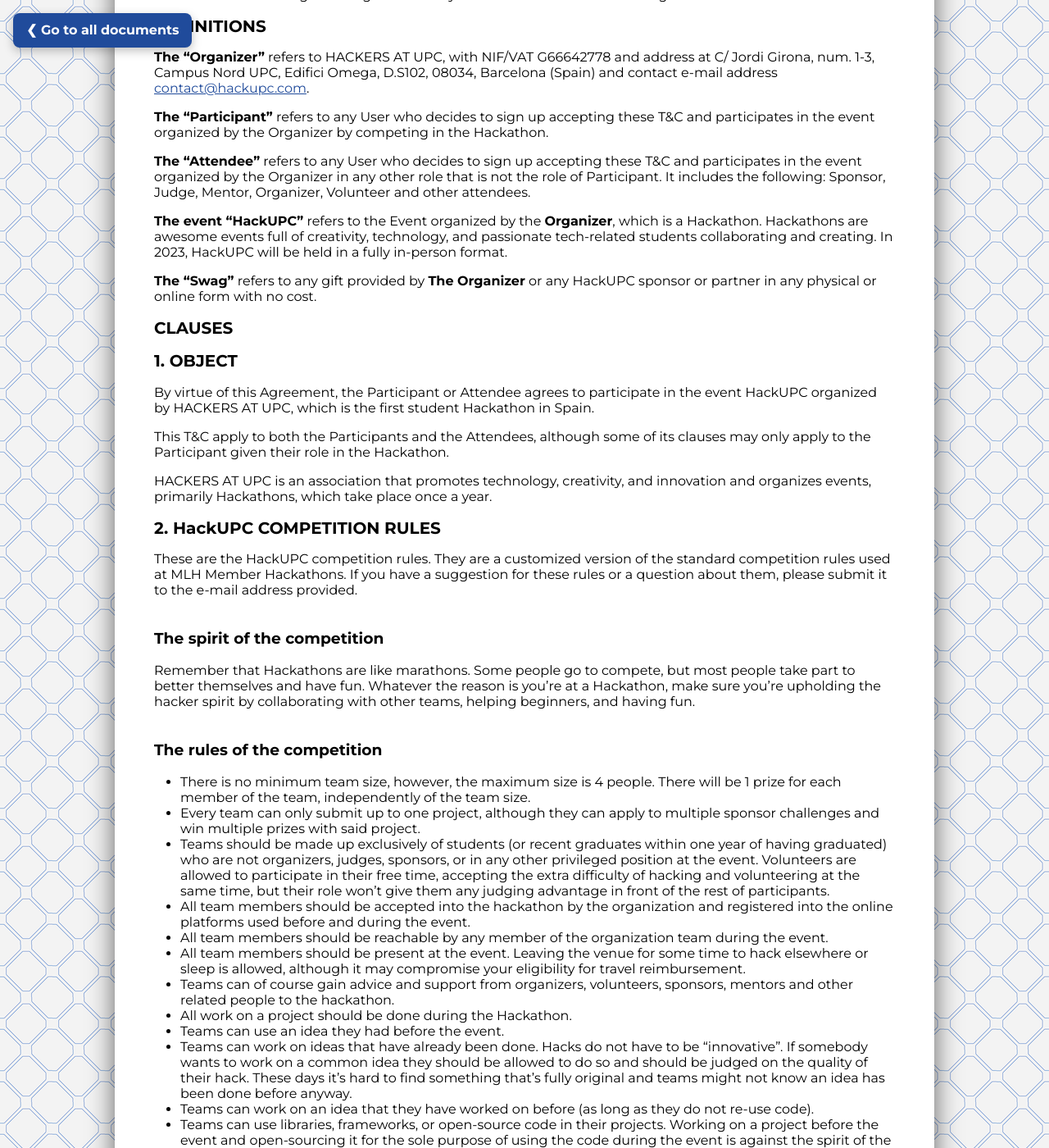
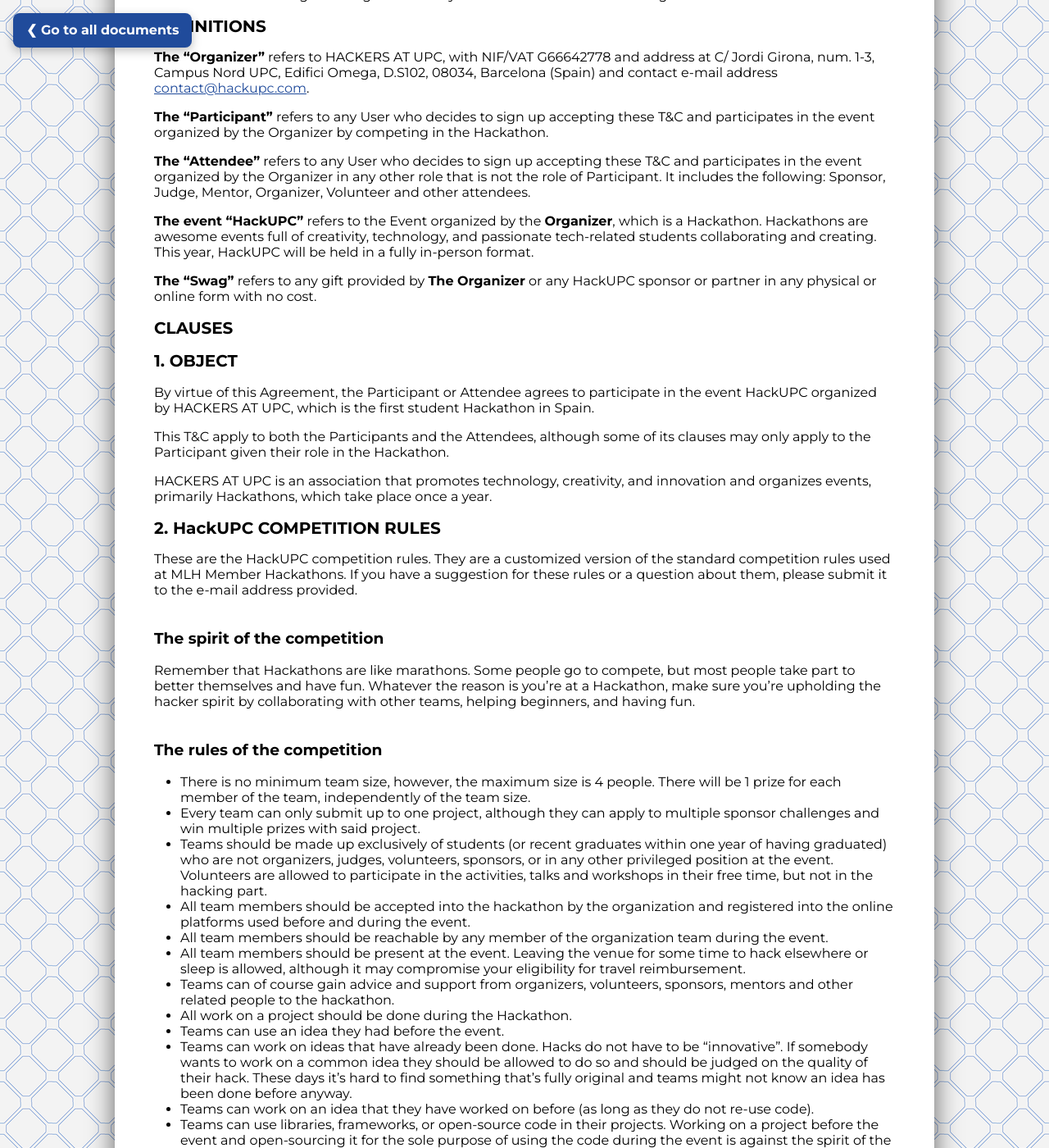
Before and after one commit to hackupc/legal-page, a Jekyll site: the page built from _documents/terms_and_conditions.md, in a window 1280 px wide and 1400 px high, scrolled down 369 px. Shown: the whole window at 82% size. Built offline with Jekyll 4.4.1, drawn with Linux system fonts in a browser that asks for light colours; some of the changed text lies outside the part shown.

Commit message:
Update terms_and_conditions.md
Delete 2023 typo, and change that volunteers cannot hack

```diff
--- a/_documents/terms_and_conditions.md
+++ b/_documents/terms_and_conditions.md
@@ -17,7 +17,7 @@
 
 **The "Attendee"** refers to any User who decides to sign up accepting these T&C and participates in the event organized by the Organizer in any other role that is not the role of Participant. It includes the following: Sponsor, Judge, Mentor, Organizer, Volunteer and other attendees.
 
-**The event "HackUPC"** refers to the Event organized by the **Organizer**, which is a Hackathon. Hackathons are awesome events full of creativity, technology, and passionate tech-related students collaborating and creating. In 2023, HackUPC will be held in a fully in-person format.
+**The event "HackUPC"** refers to the Event organized by the **Organizer**, which is a Hackathon. Hackathons are awesome events full of creativity, technology, and passionate tech-related students collaborating and creating. This year, HackUPC will be held in a fully in-person format.
 
 **The "Swag"** refers to any gift provided by **The Organizer** or any HackUPC sponsor or partner in any physical or online form with no cost.
 
@@ -43,7 +43,7 @@
 
 1. There is no minimum team size, however, the maximum size is 4 people. There will be 1 prize for each member of the team, independently of the team size.
 1. Every team can only submit up to one project, although they can apply to multiple sponsor challenges and win multiple prizes with said project.
-1. Teams should be made up exclusively of students (or recent graduates within one year of having graduated) who are not organizers, judges, sponsors, or in any other privileged position at the event. Volunteers are allowed to participate in their free time, accepting the extra difficulty of hacking and volunteering at the same time, but their role won't give them any judging advantage in front of the rest of participants.
+1. Teams should be made up exclusively of students (or recent graduates within one year of having graduated) who are not organizers, judges, volunteers, sponsors, or in any other privileged position at the event. Volunteers are allowed to participate in the activities, talks and workshops in their free time, but not in the hacking part.
 1. All team members should be accepted into the hackathon by the organization and registered into the online platforms used before and during the event.
 1. All team members should be reachable by any member of the organization team during the event.
 1. All team members should be present at the event. Leaving the venue for some time to hack elsewhere or sleep is allowed, although it may compromise your eligibility for travel reimbursement.
```
Also changed, not shown: other parts of _documents/terms_and_conditions.md (+1 -1 lines).
